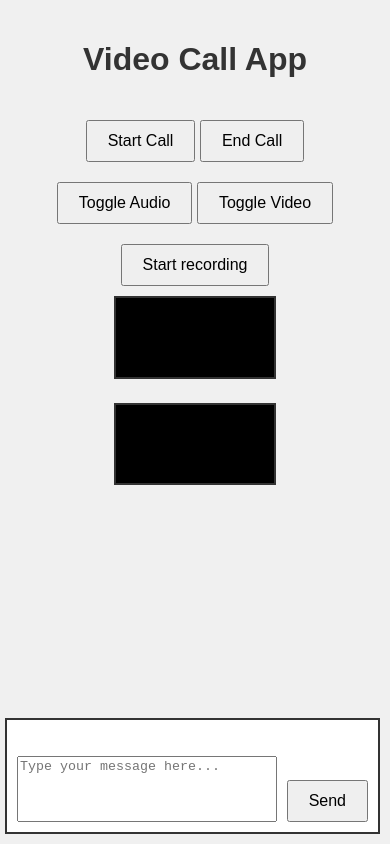
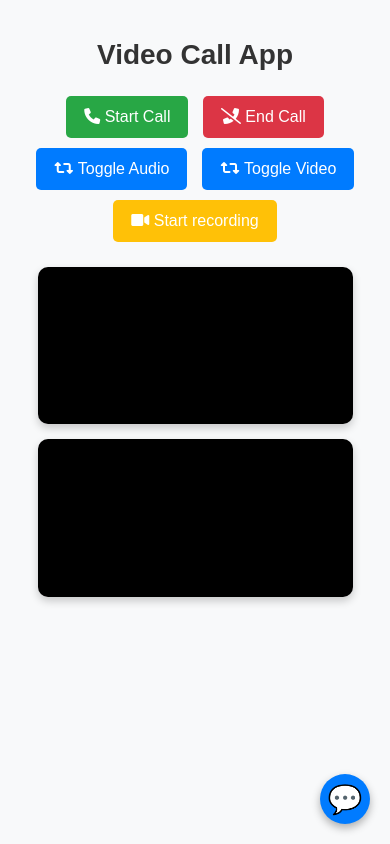
Before and after one commit to Coconutmomoko/theralink25, a plain HTML site: page frontend/index.html in a window 390 px wide. Drawn offline with nearby package versions, Linux system fonts and the light colour scheme; no server answers.

Commit message:
Improved UI

```diff
--- a/frontend/index.html
+++ b/frontend/index.html
@@ -6,26 +6,34 @@
   <meta name="viewport" content="width=device-width, initial-scale=1.0" />
   <title>Video Call App</title>
   <link rel="stylesheet" href="style.css" />
+  <!-- Add Font Awesome CDN -->
+  <link rel="stylesheet" href="https://cdnjs.cloudflare.com/ajax/libs/font-awesome/6.0.0-beta3/css/all.min.css" />
 </head>
 
 <body>
   <h1>Video Call App</h1>
-  <button id="startCall">Start Call</button>
-  <button id="endCall">End Call</button>
-  <button id="toggle-audio">Toggle Audio</button>
-  <button id="toggle-video">Toggle Video</button>
-  <button id="start-recording">Start recording</button>
+  <div id="controls">
+    <button id="startCall"><i class="fa fa-phone" aria-hidden="true"></i> Start Call</button>
+    <button id="endCall"><i class="fas fa-phone-slash"></i> End Call</button>
+    <button id="toggle-audio"><i class="fa fa-retweet" aria-hidden="true"></i> Toggle Audio</button>
+    <button id="toggle-video"><i class="fa fa-retweet" aria-hidden="true"></i> Toggle Video</button>
+    <button id="start-recording"><i class="fa fa-video-camera" aria-hidden="true"></i> Start recording</button>
+  </div>
   <div id="video-grid">
     <video id="localVideo" autoplay muted></video>
     <video id="remoteVideo" autoplay></video>
   </div>
   <div id="chat">
-    <ul id="messages"></ul>
+    <h2>Chat</h2>
     <div id="message-container">
       <textarea id="message" placeholder="Type your message here..."></textarea>
-      <button id="send-message">Send</button>
+      <button id="close-chat">↓</button> <!-- Close button -->
     </div>
+    <ul id="messages"></ul>
+    <button id="send-message">Send</button>
   </div>
+  <!-- Minimized chat icon -->
+  <div id="chat-icon"></div>
   <script src="/socket.io/socket.io.js"></script>
   <script src="main.js"></script>
 </body>
--- a/frontend/main.js
+++ b/frontend/main.js
@@ -8,6 +8,10 @@ const toggleAudioButton = document.getElementById("toggle-audio");
 const messageInput = document.getElementById("message");
 const messagesList = document.getElementById("messages");
 const startRecordingButton = document.getElementById("start-recording");
+// Get the chat icon and chat box elements
+const chatIcon = document.getElementById('chat-icon');
+const chatBox = document.getElementById('chat');
+const closeChatButton = document.getElementById('close-chat');
 
 const socket = io();
 let localStream;
@@ -276,3 +280,18 @@ socket.on("user-disconnected", () => {
 
   remoteVideo.srcObject = null;
 });
+
+// Add event listener to toggle chat visibility
+chatIcon.addEventListener('click', () => {
+  // Toggle the display property of the chat box
+    chatBox.style.display = 'flex'; // Show the chat box
+    chatIcon.style.display = 'none'; // Hide the chat icon
+
+});
+
+// Add event listener to close the chat box
+closeChatButton.addEventListener('click', () => {
+  // Hide the chat box and show the chat icon
+  chatBox.style.display = 'none'; // Hide the chat box
+  chatIcon.style.display = 'block'; // Show the chat icon
+});
--- a/frontend/style.css
+++ b/frontend/style.css
@@ -1,71 +1,211 @@
 body {
-  font-family: Arial, sans-serif;
+  font-family: 'Arial', sans-serif;
   text-align: center;
-  background-color: #f0f0f0;
+  background: #f8f9fa;
   margin: 0;
   padding: 20px;
 }
 
 h1 {
   color: #333;
+  font-size: 28px;
+  margin-bottom: 20px;
+}
+
+#controls {
+  margin-bottom: 20px;
 }
 
 video {
   width: 45%;
-  margin: 10px;
-  border: 2px solid #333;
-  background-color: #000;
+  max-width: 500px;
+  border-radius: 10px;
+  box-shadow: 0px 4px 8px rgba(0, 0, 0, 0.2);
+  background: black;
+}
+
+#video-grid {
+  display: flex;
+  justify-content: center;
+  gap: 15px;
+  flex-wrap: wrap;
+  margin-top: 20px;
 }
 
 button {
-  padding: 10px 20px;
+  padding: 12px 18px;
   font-size: 16px;
-  margin-top: 20px;
+  border: none;
+  border-radius: 5px;
+  margin: 5px;
   cursor: pointer;
+  transition: background 0.3s ease, transform 0.2s ease;
+}
+
+#startCall {
+  background: #28a745;
+  color: white;
+}
+
+#endCall {
+  background: #dc3545;
+  color: white;
+}
+
+#toggle-audio, #toggle-video {
+  background: #007bff;
+  color: white;
+}
+
+#start-recording {
+  background: #ffc107;
+  color: white;
+}
+
+button:hover {
+  transform: scale(1.05);
+  opacity: 0.9;
 }
 
 #chat {
-  width: 20%;
-  max-height: 20%;
-  padding: 10px;
-  border: 2px solid #333;
-  background-color: #fff;
-  text-align: left;
+  width: 300px;
+  max-height: 400px;
+  padding: 15px;
+  border-radius: 8px;
+  border: 1px solid #ccc;
+  background: white;
   position: fixed;
-  bottom: 30px;
-  right: 30px;
+  bottom: 20px;
+  right: 20px;
   display: flex;
   flex-direction: column;
+  box-shadow: 0px 4px 8px rgba(0, 0, 0, 0.1);
+  z-index: 1000;
+  display: none; /* Initially hide the chat box */
 }
 
+h2 {
+  font-size: 18px;
+  margin-bottom: 10px;
+  text-align: center;
+}
+
+#chat-icon {
+  display: block;
+  position: fixed;
+  bottom: 20px;
+  right: 20px;
+  cursor: pointer;
+  z-index: 1001; /* Ensure it's above everything else */
+  width: 50px;
+  height: 50px;
+  background-color: #007bff; /* Blue background */
+  border-radius: 50%; /* Circle shape */
+  display: flex;
+  justify-content: center;
+  align-items: center;
+  box-shadow: 0px 4px 8px rgba(0, 0, 0, 0.3);
+}
+
+#chat-icon:before {
+  content: "💬"; /* Chat bubble emoji */
+  font-size: 28px;
+  color: white;
+}
+
+#chat-icon:hover {
+  background-color: #0056b3; /* Darker blue when hovering */
+}
+
+#chat-icon img {
+  display: none; /* Hide the img tag */
+}
+
+
 @media (max-width: 768px) {
+  #video-grid {
+    flex-direction: column;
+    align-items: center;
+  }
+
+  video {
+    width: 90%;
+  }
+
   #chat {
     width: 90%;
-    max-height: 40%;
+    right: 5%;
     bottom: 10px;
-    right: 10px;
+    max-height: 350px;
+    padding: 10px; /* Reduced padding on smaller screens */
+  }
+
+  #messages {
+    margin-bottom: 5px; /* Reduced margin for smaller screens */
+  }
+
+  #chat-icon img {
+    width: 35px; /* Smaller icon for mobile */
+    height: 35px;
   }
 
 }
 
+@media (max-width: 480px) {
+  #chat {
+    width: 85%; /* Even more compact on extra small screens */
+    max-height: 280px; /* Reduce height further for smaller screens */
+  }
+}
+
 #messages {
   flex: 1;
-  overflow-y: auto; /* Enable vertical scrolling */
+  overflow-y: auto;
+  list-style: none;
+  padding: 0;
   margin-bottom: 10px;
 }
 
+
 #message-container {
-  display: flex;
-  align-items: center;
+  position: flex;
+  align-items: center; /* Vertically center the items */
 }
 
 #message {
-  height: 60px;
+  height: 80px;
+  width: 90%;
+  flex: 1;
+  padding: 10px;
+  font-size: 14px;
+  border: 1px solid #ccc;
+  border-radius: 5px;
   resize: none; /* Prevent resizing */
-  flex: 1;
 }
 
 #send-message {
+  background: #007bff;
+  color: white;
   margin-left: 10px;
-  align-self: flex-end;
+  margin-top: -10px;
+  padding: 5px 10px;
 }
+
+#close-chat {
+  background: #0951d6d2;
+  color: white;
+  border: none;
+  padding: 1px 2px;
+  font-size: 16px;
+  border-radius: 2%; /* Round shape */
+  cursor: pointer;
+  margin-left: 30px;
+  position: absolute; /* Position the button at the right of the text area */
+  right: 0px; /* Align to the right of the text area */
+  top: 15px; /* Center the button vertically */
+  transform: translateY(-50%);
+}
+
+#close-chat:hover {
+  background-color: #007bff;/* Darker red when hovering */
+}
```
Also changed, not shown: 1 other file.
